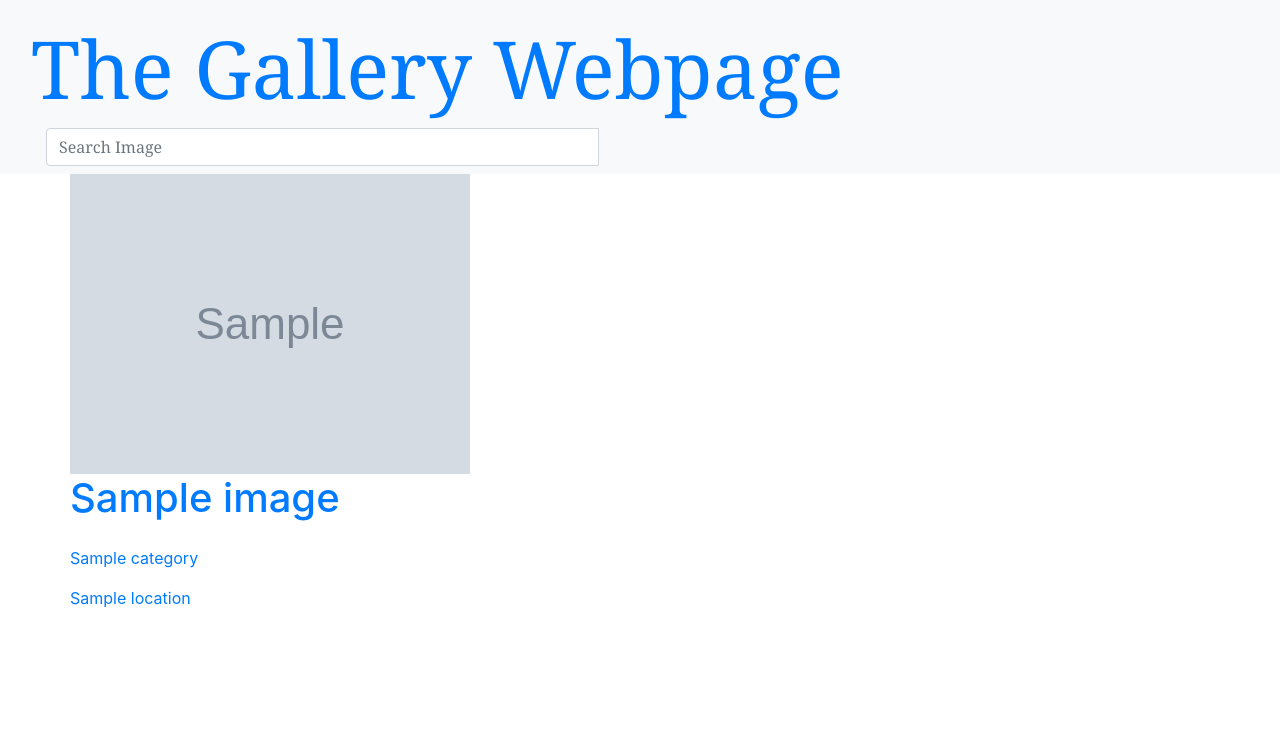
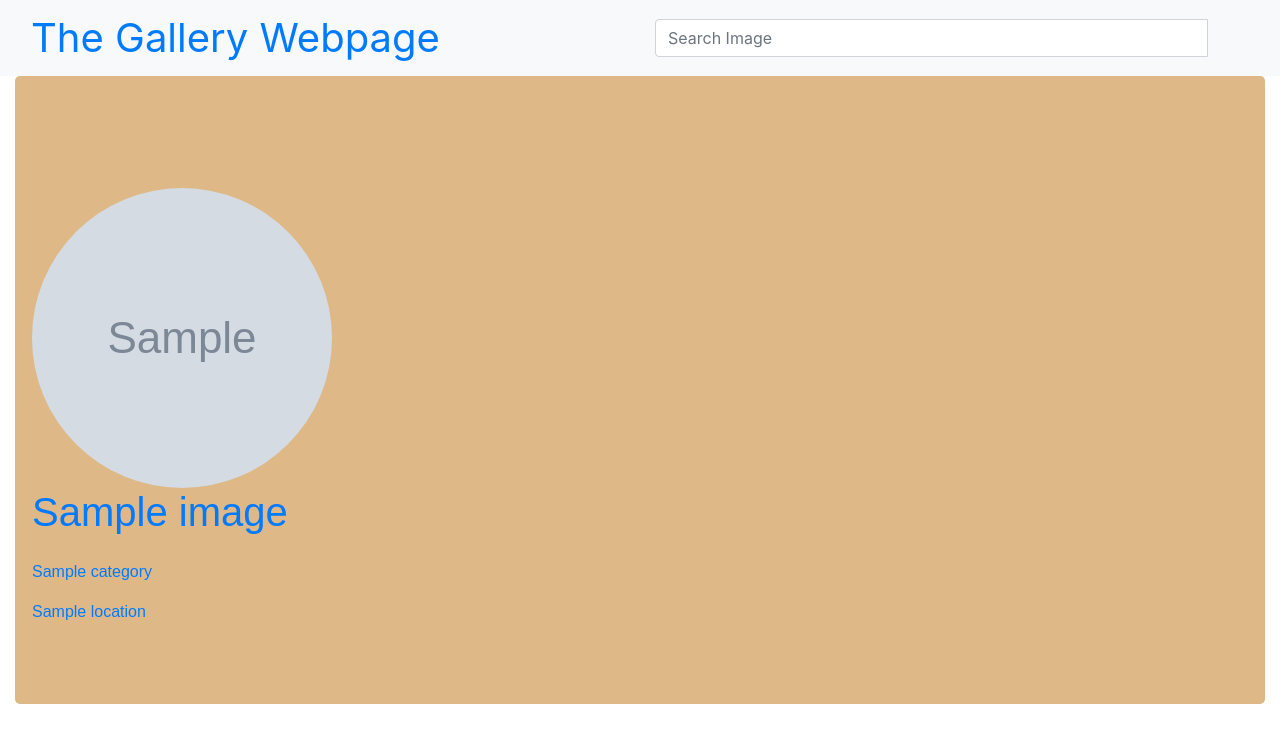
Before and after one commit to YVONNEANYANGO/Gallery-Webpage, a Django app: template photos/templates/all-photos/image.html in a window 1280 px wide. Shown: the top 743 px of the page. Run offline with Django 3.2, Linux system fonts and the light colour scheme; tables that the repository leaves empty hold one stand-in row (values such as "Sample post"); the template is opened without the code that fills it: values that come from a table or form of the project are taken from there, most other values are stand-ins (such as "Sample title", 1, 10 or a date in 2020); grey boxes marked "Sample" are stand-in pictures; some libraries are stand-ins or nearby versions.

Commit message:
add border stylings and jumbotron to the images

```diff
--- a/photos/templates/all-photos/image.html
+++ b/photos/templates/all-photos/image.html
@@ -2,28 +2,34 @@
 
 <!DOCTYPE html>
 <html lang="en">
+<!--Import Google Icon Font-->
+<link href="https://fonts.googleapis.com/css?family=Aclonica|Saira" rel="stylesheet">
+<!--Import materialize.css-->
 
 
 {% block content %}
 
-<div class="container">
-    <div class="row">
-        {% for image in images%}
-            <a class="white-text" href="/image/{{image.id}}"><img  src="{{image.image.url}}" alt="">
-                {%endfor%}
-    </div>
+
+<div class="container-fluid" style="font-family: fantasy">
+    <div class="jumbotron" style="background-color: burlywood">
         <div class="row">
-            <h1 class="text-center">{{image.name}}</h1>
+            {% for image in images%}
+                <a class="white-text"  href="/image/{{image.id}}"><br><br><img  style="border-radius: 80%" src="{{image.image.url}}"  height="300" width="300" alt="Photos">
+            {%endfor%}
         </div>
+            <div class="row">
+                <h1 class="text-center">{{image.name}}</h1>
+            </div>
             <div class="row">
                 <p>{{image.description}}</p>
             </div>
             <div class="row">
-                <p>{{image.Category}}</p>
+                <p>{{image.Category.name}}</p>
             </div>
             <div class="row">
-                <p>{{image.Location}}</p>
+                <p>{{image.Location.name}}</p>
             </div>
+    </div>
 </div>
 
 {% endblock %}
--- a/photos/templates/navbar.html
+++ b/photos/templates/navbar.html
@@ -4,14 +4,14 @@
 <head>
     <meta charset="utf-8">
     <meta name="viewport" content="width=device-width, initial-scale=1">
-    <link rel="stylesheet" href="https://maxcdn.bootstrapcdn.com/bootstrap/4.1.3/css/bootstrap.min.css">
+    <!-- <link rel="stylesheet" href="https://maxcdn.bootstrapcdn.com/bootstrap/4.1.3/css/bootstrap.min.css"> -->
 </head>
 
     <body>
-        <nav class="navbar bg-light">
-            <div class="container-fluid" style="font-family: Cambria, Cochin, Georgia,'Times New Roman', serif;">
-                <div class="navbar-nav">
-                    <a class="navbar-link" href="{% url 'welcome' %}" style="font-size: 500%">The Gallery Webpage</a>
+        <nav class="navbar bg-light" style="background-color: burlywood">
+            <div class="container-fluid">
+                <div class="navbar-nav" >
+                    <a class="navbar-link" href="{% url 'welcome' %}" style="font-size: 250%">The Gallery Webpage</a>
                 </div>
 
                 <!-- Adding a search form  -->
```
Also changed, not shown: media/images/chilling4.jpeg (added).
